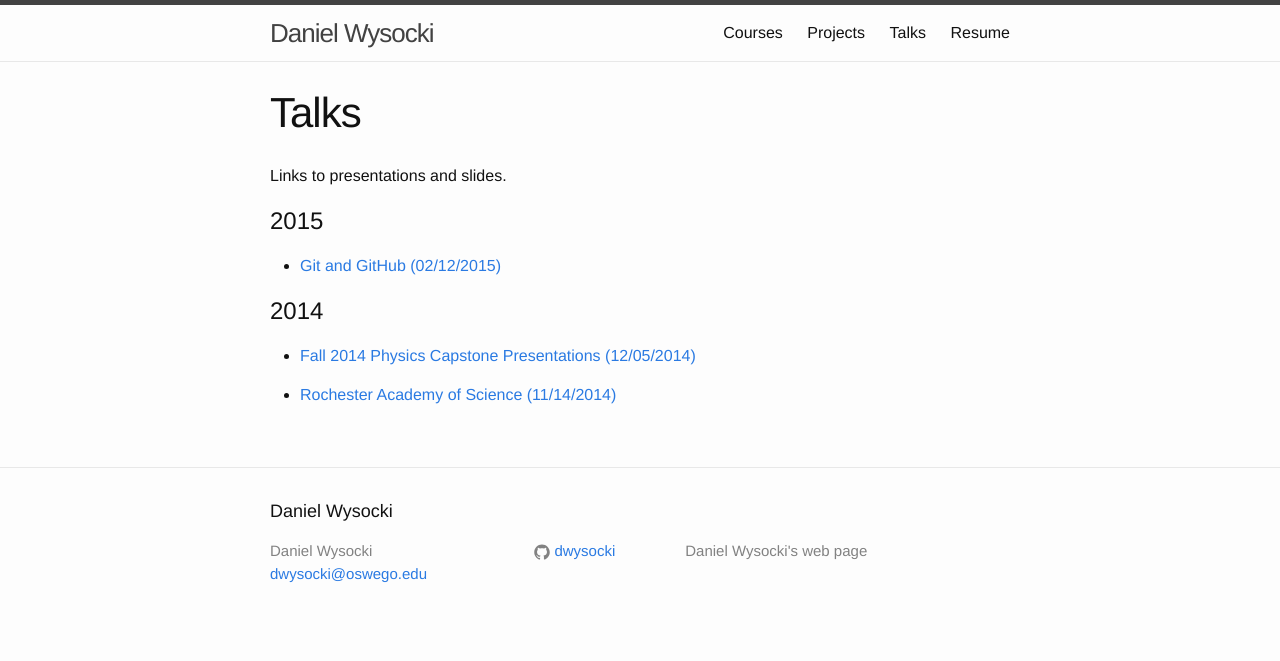
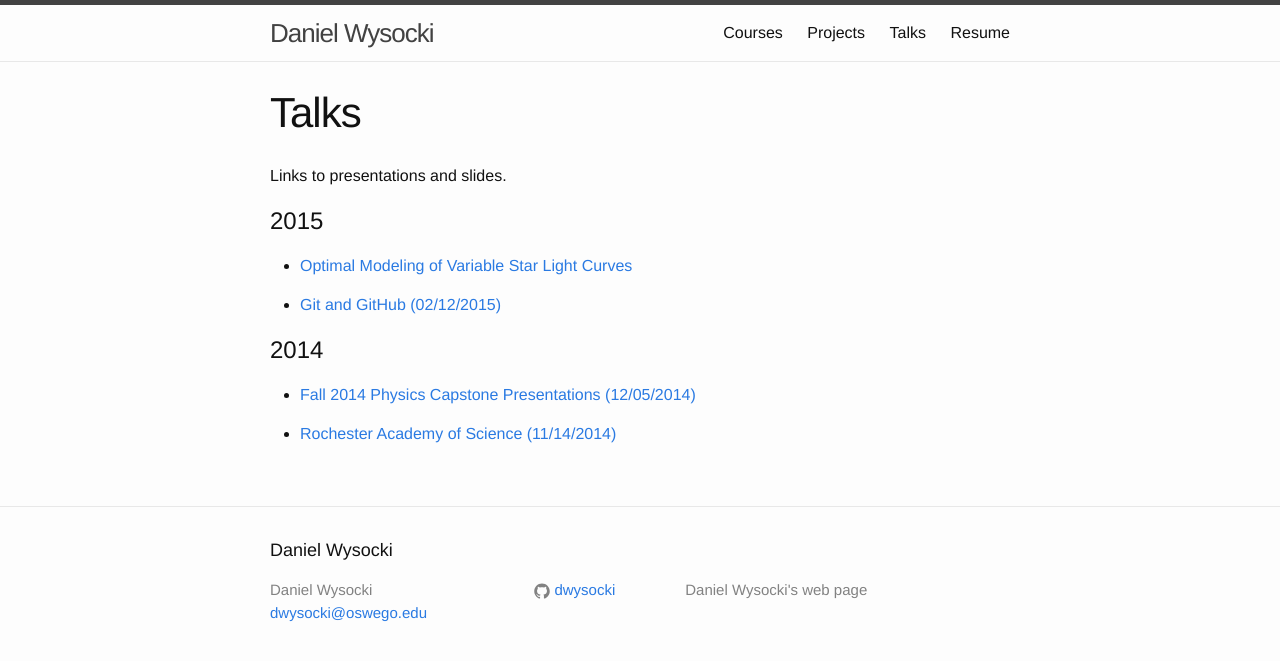
Before and after one commit to dwysocki/dwysocki.github.io, a Jekyll site: the page built from talks.md, in a window 1280 px wide. Shown: the top 661 px of the page. Built offline with Jekyll 4.4.1, drawn with Linux system fonts in a browser that asks for light colours.

Commit message:
Adding light curve talk

```diff
--- a/talks.md
+++ b/talks.md
@@ -7,6 +7,9 @@ permalink: /talks/
 Links to presentations and slides.
 
 # 2015
+
+- [Optimal Modeling of Variable Star Light Curves](
+    http://cs.oswego.edu/~dwysocki/presentations/2015-04-15_quest_lightcurve.pdf)
 
 - [Git and GitHub (02/12/2015)](
     https://www.youtube.com/watch?v=irZF1VYDHJA)
```
